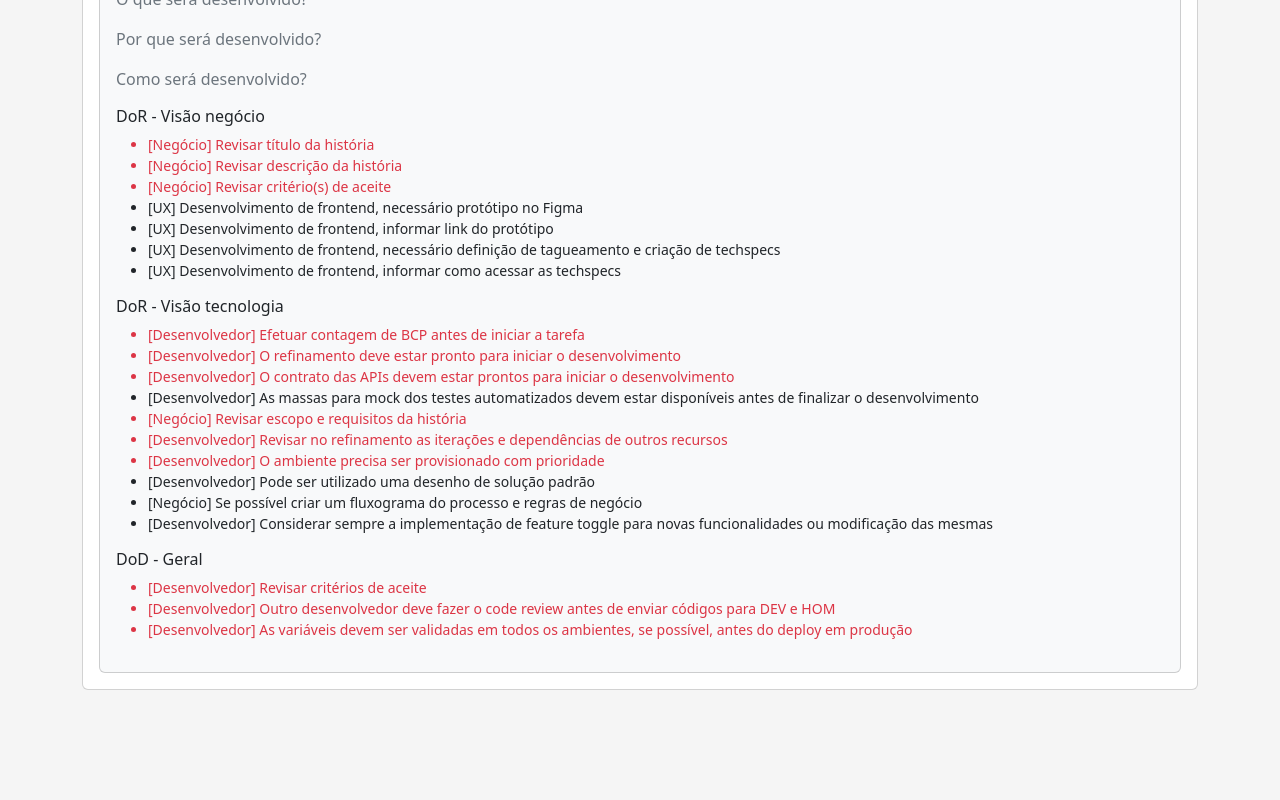
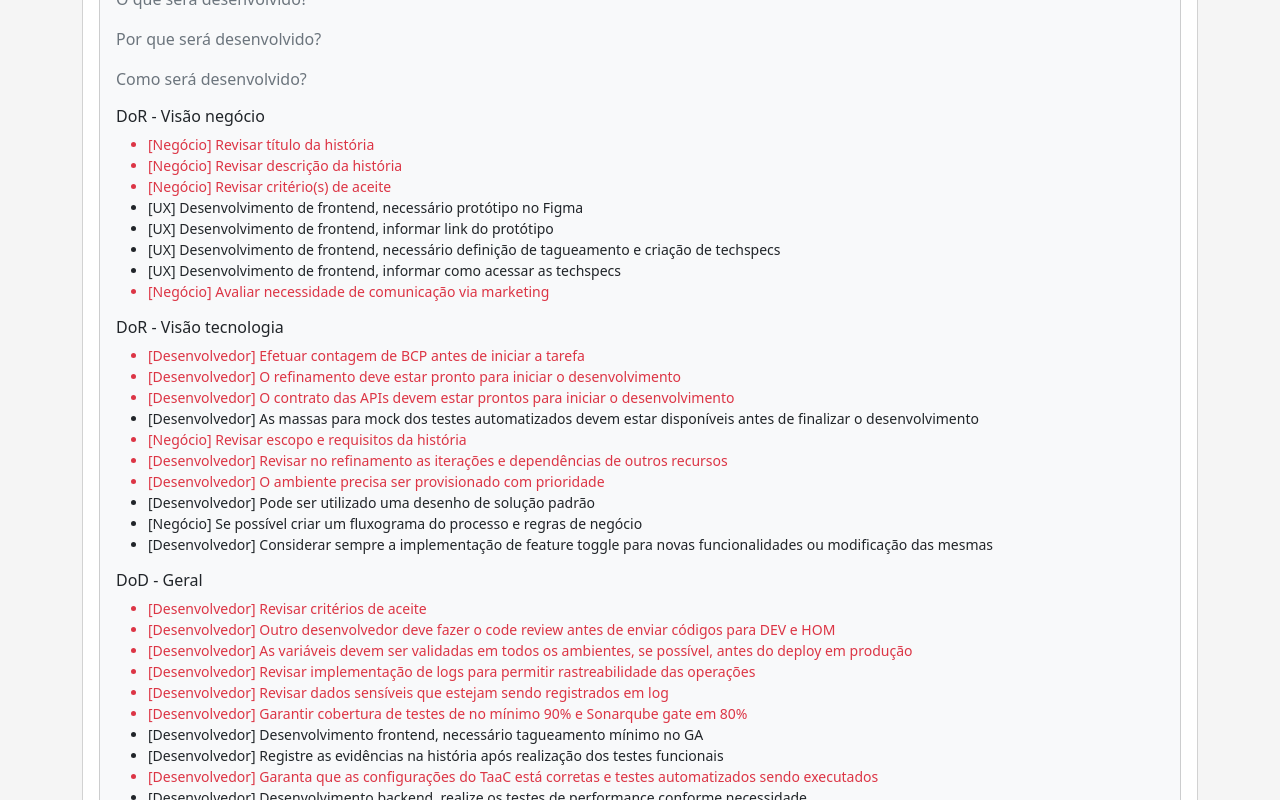
Before and after one commit to angelitocsg/squad-board, a React (Create React App) app: page /utils/story-validation in a window 1280 px wide. Shown: the part 1740-2540 px from the top of the page. Before the commit the page ends 2430 px from the top, so only its background shows below. Built offline with nearby package versions, Linux system fonts and the light colour scheme.

Commit message:
updates dor and dod

```diff
--- /dev/null
+++ b/src/modules/story-validation/application/pages/importStoryForm.tsx
@@ -0,0 +1,40 @@
+import { useState } from "react";
+import FormInput from "../../../core/components/FormInput";
+
+interface IProps {
+  update: (e: any) => void;
+}
+
+const ImportStoryForm = ({ update }: IProps) => {
+  const [fileJson, setFileJson] = useState("");
+  const [invalidJson, setInvalidJson] = useState("");
+
+  const handleUpdate = (e: any) => {
+    const value = e.target.value;
+    setFileJson(value);
+    update && update(value);
+    try {
+      JSON.parse(value);
+      setInvalidJson("");
+    } catch {
+      setInvalidJson("JSON atual inválido!");
+    }
+  };
+
+  return (
+    <>
+      <FormInput
+        type="textarea"
+        label=""
+        field="fileJson"
+        value={fileJson}
+        rows={10}
+        placeholder='{"story":"123456"}'
+        onTextAreaChange={handleUpdate}
+      />
+      <span className="text-danger">{invalidJson}</span>
+    </>
+  );
+};
+
+export default ImportStoryForm;
--- a/src/modules/story-validation/application/pages/pageTechDoD.tsx
+++ b/src/modules/story-validation/application/pages/pageTechDoD.tsx
@@ -163,7 +163,7 @@ const PageTechDoD = ({ state, handleChangeTechDoD }: IProps) => {
           />
           <FormCheckBox
             className="small mb-2"
-            field="revisarSast"
+            field="featureToggleImplementado"
             label="Feature Toggle implementado"
             value={state.techDefinitionOfDone.featureToggleImplementado}
             onChange={handleChangeTechDoD}
--- a/src/modules/story-validation/application/pages/resumoBusinessDoR.tsx
+++ b/src/modules/story-validation/application/pages/resumoBusinessDoR.tsx
@@ -1,3 +1,5 @@
+import { useEffect, useState } from "react";
+
 import StoryModel from "../data/StoryModel";
 import { render, renderRequired } from "./useController";
 
@@ -6,9 +8,16 @@ interface IProps {
 }
 
 const ResumoBusinessDoR = ({ state }: IProps) => {
+  const [hidden, setHidden] = useState(false);
+  useEffect(() => {
+    setHidden(
+      !document.getElementById("lista-resumo-business-dor")?.childElementCount,
+    );
+  }, [state.businessDefinitionOfReady]);
+
   return (
     <div className="mb-3">
-      <h3 className="h6">DoR - Visão negócio</h3>
+      <h3 className={`h6 ${hidden && "d-none"}`}>DoR - Visão negócio</h3>
       <ul id="lista-resumo-business-dor" className="small m-0">
         {renderRequired(!state.businessDefinitionOfReady.titulo, [
           "[Negócio] Revisar título da história",
@@ -39,7 +48,7 @@ const ResumoBusinessDoR = ({ state }: IProps) => {
           "[Tech] Necessário criar tarefa para atualização de conteúdo para FAQ",
         ])}
         {renderRequired(
-          state.businessDefinitionOfReady.comunicacaoViaMarketing,
+          !state.businessDefinitionOfReady.comunicacaoViaMarketing,
           ["[Negócio] Avaliar necessidade de comunicação via marketing"],
         )}
       </ul>
--- a/src/modules/story-validation/application/pages/resumoTechDoD.tsx
+++ b/src/modules/story-validation/application/pages/resumoTechDoD.tsx
@@ -1,3 +1,5 @@
+import { useEffect, useState } from "react";
+
 import StoryModel from "../data/StoryModel";
 import { render, renderRequired } from "./useController";
 
@@ -6,10 +8,17 @@ interface IProps {
 }
 
 const ResumoTechDoD = ({ state }: IProps) => {
+  const [hidden, setHidden] = useState(false);
+  useEffect(() => {
+    setHidden(
+      !document.getElementById("lista-resumo-tech-dod")?.childElementCount,
+    );
+  }, [state.techDefinitionOfDone]);
+
   return (
     <div className="mb-3">
-      <h3 className="h6">DoD - Geral</h3>
-      <ul id="lista-resumo-tech-dor" className="small m-0">
+      <h3 className={`h6 ${hidden && "d-none"}`}>DoD - Geral</h3>
+      <ul id="lista-resumo-tech-dod" className="small m-0">
         {renderRequired(!state.techDefinitionOfDone.criterioDeAceite, [
           "[Desenvolvedor] Revisar critérios de aceite",
         ])}
@@ -19,6 +28,63 @@ const ResumoTechDoD = ({ state }: IProps) => {
         {renderRequired(!state.techDefinitionOfDone.envVarDevHomProd, [
           "[Desenvolvedor] As variáveis devem ser validadas em todos os ambientes, se possível, antes do deploy em produção",
         ])}
+        {renderRequired(!state.techDefinitionOfDone.logsRastreabilidade, [
+          "[Desenvolvedor] Revisar implementação de logs para permitir rastreabilidade das operações",
+        ])}
+        {renderRequired(!state.techDefinitionOfDone.logsSemDadosSensiveis, [
+          "[Desenvolvedor] Revisar dados sensíveis que estejam sendo registrados em log",
+        ])}
+        {renderRequired(!state.techDefinitionOfDone.testesUnitarios90p, [
+          "[Desenvolvedor] Garantir cobertura de testes de no mínimo 90% e Sonarqube gate em 80%",
+        ])}
+        {render(!state.techDefinitionOfDone.tagueamentoMinimoGoogleAnalytics, [
+          "[Desenvolvedor] Desenvolvimento frontend, necessário tagueamento mínimo no GA",
+        ])}
+        {render(!state.techDefinitionOfDone.testesFuncionaisComEvidencias, [
+          "[Desenvolvedor] Registre as evidências na história após realização dos testes funcionais",
+        ])}
+        {renderRequired(!state.techDefinitionOfDone.testesTaac, [
+          "[Desenvolvedor] Garanta que as configurações do TaaC está corretas e testes automatizados sendo executados",
+        ])}
+        {render(!state.techDefinitionOfDone.testesPerformance, [
+          "[Desenvolvedor] Desenvolvimento backend, realize os testes de performance conforme necessidade",
+        ])}
+        {renderRequired(!state.techDefinitionOfDone.testesAcessibilidade, [
+          "[Desenvolvedor] Desenvolvimento frontend, todas as novas funcionalidades devem receber o parecer de acessibilidade",
+        ])}
+        {render(!state.techDefinitionOfDone.testesVulnerabilidade, [
+          "[Desenvolvedor] Todas as novas funcionalidades devem receber o parecer de vulnerabilidade",
+        ])}
+        {render(!state.techDefinitionOfDone.sandboxParaApi, [
+          "[Desenvolvedor] Desenvolvimento backend, gateways devem ter o sandbox dos enpoints configurados e testados",
+        ])}
+        {renderRequired(!state.techDefinitionOfDone.gatewayAtualizado, [
+          "[Desenvolvedor] Garanta que o gateway foi atualizado tanto nos mocks do cypress quanto na infra da BFF",
+        ])}
+        {render(!state.techDefinitionOfDone.releaseNotesApp, [
+          "[Desenvolvedor] Quando aplicável atualize o RELEASE NOTES da aplicação",
+        ])}
+        {renderRequired(!state.techDefinitionOfDone.deployRealizado, [
+          "[Desenvolvedor] A história só pode ser considerada concluída após a publicação e validação em produção",
+        ])}
+        {render(!state.techDefinitionOfDone.debitosTecnicosDocumentados, [
+          "[Desenvolvedor] Quado aplicável documentar possíveis débitos técnicos durante o desenvolvimento",
+        ])}
+        {renderRequired(!state.techDefinitionOfDone.treinamentoFaqAtualizados, [
+          "[Desenvolvedor] Garanta que os treinamentos e FAQ estejam atualizados logo após a publicação em produção",
+        ])}
+        {renderRequired(!state.techDefinitionOfDone.comunicadoViaMarketing, [
+          "[Desenvolvedor] Garanta que as comunicações via marketing tenho sido programadas e/ou enviadas",
+        ])}
+        {render(!state.techDefinitionOfDone.revisarSonarQube, [
+          "[Desenvolvedor] Antes de considerar a história concluída revise as notificações do SonarQube",
+        ])}
+        {render(!state.techDefinitionOfDone.revisarSast, [
+          "[Desenvolvedor] Antes de considerar a história concluída revise as notificações das ferramentas de SAST",
+        ])}
+        {render(!state.techDefinitionOfDone.featureToggleImplementado, [
+          "[Desenvolvedor] O feature toggle deve ser considerado em novos desenvolvimentos para evitar impedimentos de deploy",
+        ])}
       </ul>
     </div>
   );
--- a/src/modules/story-validation/application/pages/resumoTechDoR.tsx
+++ b/src/modules/story-validation/application/pages/resumoTechDoR.tsx
@@ -1,3 +1,5 @@
+import { useEffect, useState } from "react";
+
 import StoryModel from "../data/StoryModel";
 import { render, renderRequired } from "./useController";
 
@@ -6,9 +8,16 @@ interface IProps {
 }
 
 const ResumoTechDoR = ({ state }: IProps) => {
+  const [hidden, setHidden] = useState(false);
+  useEffect(() => {
+    setHidden(
+      !document.getElementById("lista-resumo-tech-dor")?.childElementCount,
+    );
+  }, [state.techDefinitionOfReady]);
+
   return (
     <div className="mb-3">
-      <h3 className="h6">DoR - Visão tecnologia</h3>
+      <h3 className={`h6 ${hidden && "d-none"}`}>DoR - Visão tecnologia</h3>
       <ul id="lista-resumo-tech-dor" className="small m-0">
         {renderRequired(!state.techDefinitionOfReady.contagemBcp, [
           "[Desenvolvedor] Efetuar contagem de BCP antes de iniciar a tarefa",
--- a/src/modules/story-validation/application/pages/useController.tsx
+++ b/src/modules/story-validation/application/pages/useController.tsx
@@ -1,10 +1,11 @@
 import { useEffect, useState } from "react";
 
 import { useService } from "../../../../di/DecouplerContext";
+import ExportHelper from "../../../../helpers/export.helper";
 import AppModalService from "../../../core/components/AppModal/AppModalService";
 import { IHeaderActions } from "../../../core/components/DisplayTable/headerActions";
 import StoryModel from "../data/StoryModel";
-import Resumo from "./resumo";
+import ImportStoryForm from "./importStoryForm";
 
 const useController = () => {
   const modalService = useService<AppModalService>("AppModalService");
@@ -45,18 +46,35 @@ const useController = () => {
     setState(new StoryModel());
   };
 
-  const handleImport = () => {};
+  const [importStory, setImportStory] = useState("");
+
+  useEffect(() => {
+    try {
+      const jsonData = JSON.parse(importStory);
+      setState({
+        ...new StoryModel(),
+        ...jsonData,
+      });
+    } catch {
+      setState(new StoryModel());
+    }
+  }, [importStory]);
+
+  const handleImport = () => {
+    modalService
+      .config({
+        title: "cole o conteúdo do json aqui",
+        size: "large",
+        buttonOkLabel: "Fechar",
+        buttonCancelHidden: true,
+        children: () => <ImportStoryForm update={setImportStory} />,
+      })
+      .open();
+  };
 
   const handleExport = () => {
-    modalService
-      .config({
-        title: "cole o texto abaixo na descrição da história",
-        size: "xlarge",
-        buttonOkLabel: "Fechar",
-        buttonCancelHidden: true,
-        children: () => <Resumo state={state} modal />,
-      })
-      .open();
+    if (!state.story) return;
+    ExportHelper.jsonFile(state, `${state.story}-validacao`);
   };
 
   const tHeaderButtons: IHeaderActions = {
```
